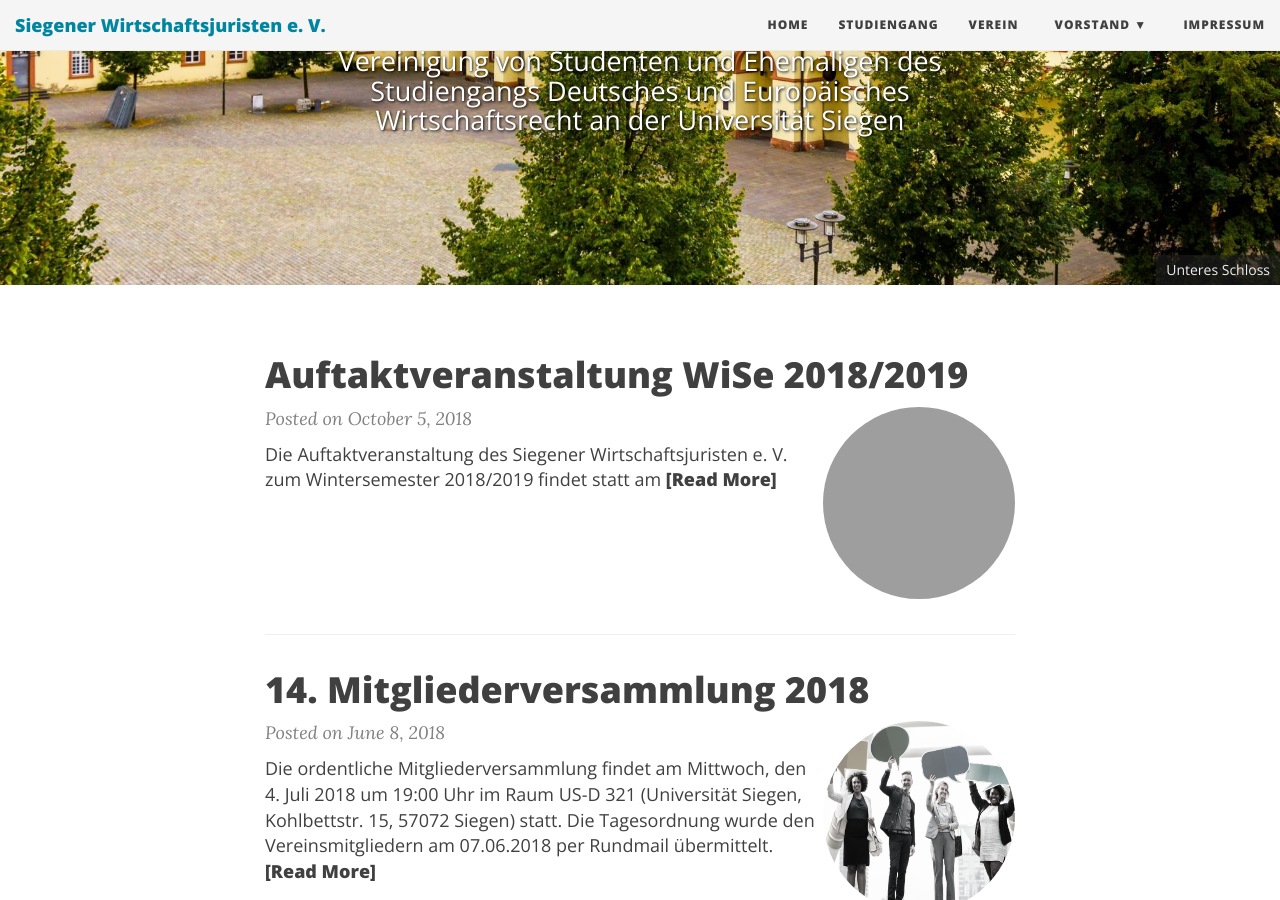
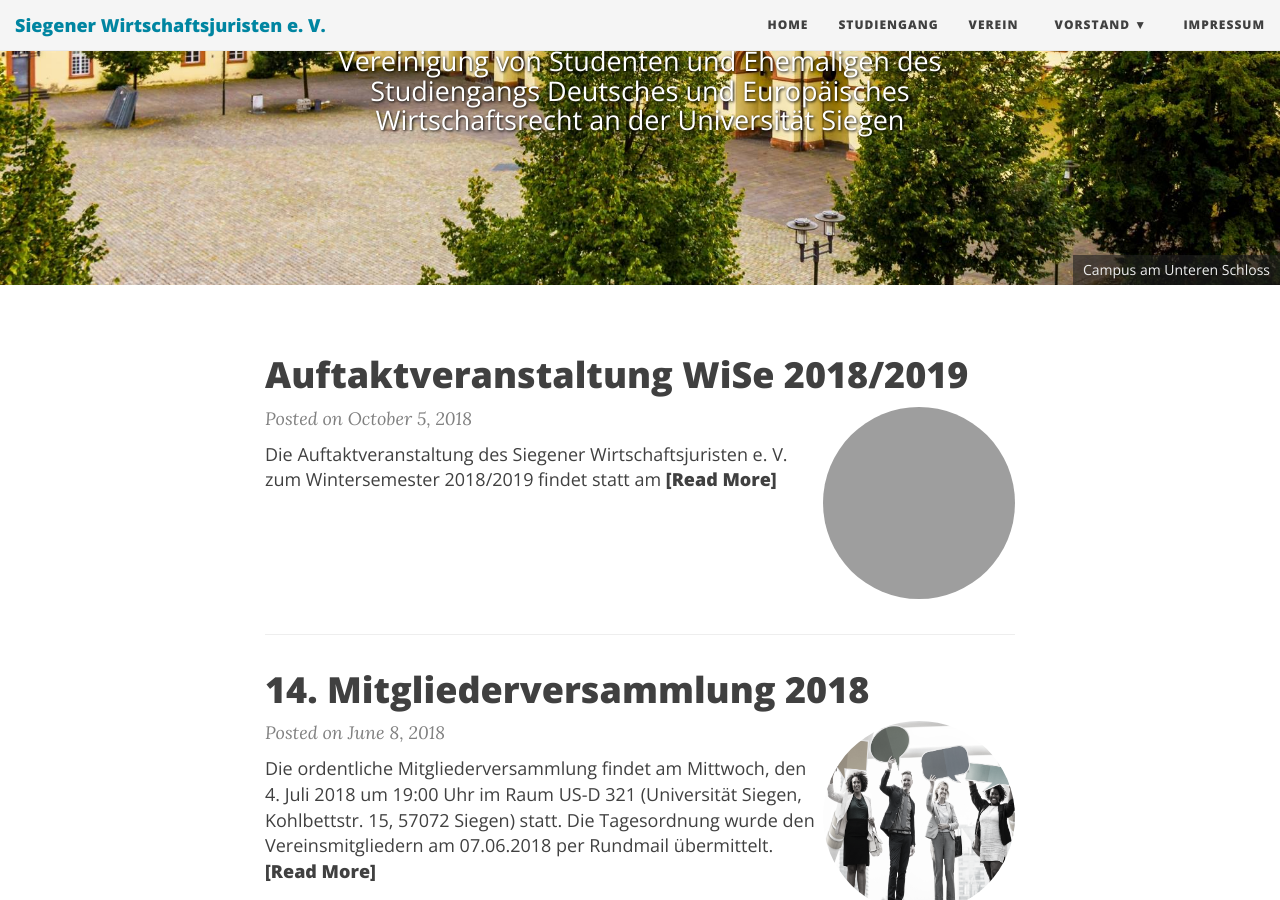
Before and after one commit to dewrs/dewrs.github.io, a Jekyll site: the page built from index.html, in a window 1280 px wide and 900 px high, scrolled down 493 px. Built offline with Jekyll 4.4.1, drawn with Linux system fonts in a browser that asks for light colours; nearby versions of some CDN libraries; the list of posts is cut into pages by our own code; grey boxes are pictures that could not be loaded.

Commit message:
Update index.html

```diff
--- a/index.html
+++ b/index.html
@@ -4,7 +4,7 @@ title: Siegener Wirtschaftsjuristen e. V.
 subtitle: Vereinigung von Studenten und Ehemaligen des Studiengangs Deutsches und Europäisches Wirtschaftsrecht an der Universität Siegen
 use-site-title: true
 bigimg:
-- "/img/unteres_schloss.jpg" : "Unteres Schloss"
+- "/img/unteres_schloss.jpg" : "Campus am Unteren Schloss"
 ---
 
 <div class="posts-list">
```
